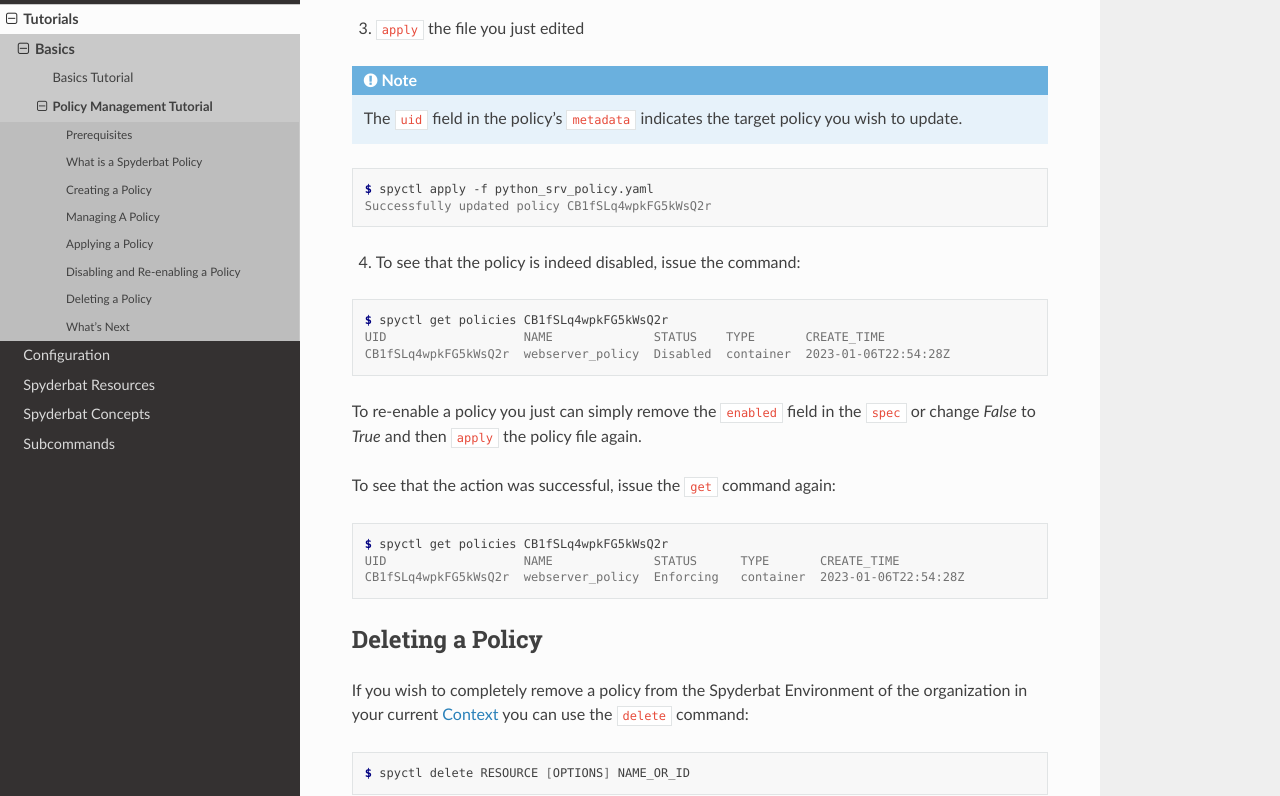
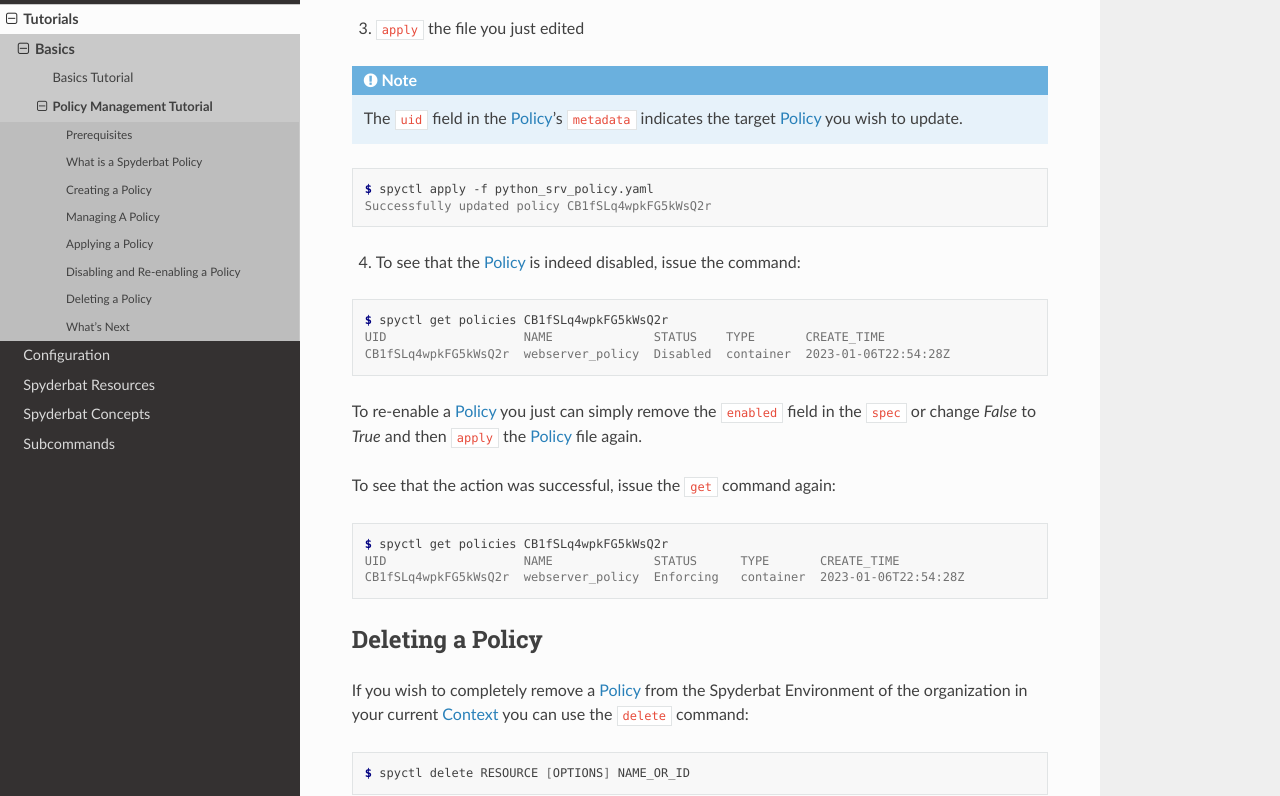
Before and after one commit to spyderbat/spyctl, a Sphinx documentation site: the page built from docs/tutorials/policy_management.rst, in a window 1280 px wide and 1400 px high, scrolled down 7182 px. Shown: the part 157-953 px from the top of the window. Built offline with Sphinx 7.4.7 and the Read the Docs theme 2.0.0, drawn with Linux system fonts in a browser that asks for light colours; some of the changed text lies outside the part shown.

Commit message:
docs bugfixing

```diff
--- a/docs/tutorials/policy_management.rst
+++ b/docs/tutorials/policy_management.rst
@@ -60,13 +60,13 @@
         severity: high
       actions: []
 
-If necessary, update the name in the policy's metadata field.
+If necessary, update the name in the |policy|'s metadata field.
 
 .. code-block:: console
 
     $ vim python_srv_policy.yaml
 
-For the example policy we will change the name from:
+For the example |policy| we will change the name from:
 
 .. code-block:: yaml
 
@@ -92,7 +92,7 @@
 When a new |policy| is created it will have a ``default`` |action| and an empty list of ``actions``. The
 ``severity`` field in the default action indicates the severity that is applied to a |redflag| when
 this |policy| is violated. A full list of redflag severities can be found :ref:`here<Redflag_Severities>`.
-The policy violation |redflag| will be labeled with the highest severity of any taken |actions|,
+The |policy| violation |redflag| will be labeled with the highest severity of any taken |actions|,
 otherwise, if no actions are taken, the |redflag| will be labeled with the ``default`` severity.
 
 .. code-block:: yaml
@@ -114,7 +114,7 @@
 
 .. note::
     Adding |responses| is completely optional. When a |policy| is enforcing,
-    Spyderbat will automatically except |redflags| within the policy, and generate
+    Spyderbat will automatically except |redflags| within the |policy|, and generate
     new |redflags| with the default severity when a |policy| is violated. The full
     |responses| documentation can be found :ref:`here<Response_Actions>`.
 
@@ -196,7 +196,7 @@
 
 |policies| can be managed in a similar way to |baselines|. Your services and containers will continue
 to generate updated |fprints| which may contain activity that deviates from the |policy|. Other than
-viewing the policy violation |redflags| in the |console|, you may view these deviations
+viewing the |policy| violation |redflags| in the |console|, you may view these deviations
 is with the ``diff`` command:
 
 .. code-block:: console
@@ -258,7 +258,7 @@
 .. warning::
     Policies are enabled by default, so they will start enforcing as soon as you apply them. This means
     that any |redflags| normally generated by a container or service will be excepted so long as they
-    fall within the policy. An any deviations from the policy will generate a policy violation |redflag|
+    fall within the |policy|. An any deviations from the |policy| will generate a |policy| violation |redflag|
     and take response actions you have defined.
 
 To view the applied |policies| for the organization in your current |context| you can use the ``get`` command:
@@ -276,14 +276,14 @@
     UID                   NAME              STATUS     TYPE       CREATE_TIME
     CB1fSLq4wpkFG5kWsQ2r  webserver_policy  Enforcing  container  2023-01-06T22:54:28Z
 
-To view the policy you just applied, issue the command:
+To view the |policy| you just applied, issue the command:
 
 .. code-block:: console
 
     $ spyctl get policies -o yaml CB1fSLq4wpkFG5kWsQ2r
 
 
-The policy will look something like this:
+The |policy| will look something like this:
 
 .. code-block:: yaml
 
@@ -341,10 +341,10 @@
 Disabling and Re-enabling a Policy
 ==================================
 
-If you notice that a policy is too noisy, or you want to temporarily disable it, follow the
+If you notice that a |policy| is too noisy, or you want to temporarily disable it, follow the
 following steps:
 
-1. Retrieve the policy via the |api| and save it to a file:
+1. Retrieve the |policy| via the |api| and save it to a file:
 
 .. code-block:: console
 
@@ -380,7 +380,7 @@
 3. ``apply`` the file you just edited
 
 .. note::
-    The ``uid`` field in the policy's ``metadata`` indicates the target policy you wish
+    The ``uid`` field in the |policy|'s ``metadata`` indicates the target |policy| you wish
     to update.
 
 .. code-block:: console
@@ -388,7 +388,7 @@
     $ spyctl apply -f python_srv_policy.yaml
     Successfully updated policy CB1fSLq4wpkFG5kWsQ2r
 
-4. To see that the policy is indeed disabled, issue the command:
+4. To see that the |policy| is indeed disabled, issue the command:
 
 .. code-block:: console
 
@@ -396,8 +396,8 @@
     UID                   NAME              STATUS    TYPE       CREATE_TIME
     CB1fSLq4wpkFG5kWsQ2r  webserver_policy  Disabled  container  2023-01-06T22:54:28Z
 
-To re-enable a policy you just can simply remove the ``enabled`` field in the ``spec`` or change
-*False* to *True* and then ``apply`` the policy file again.
+To re-enable a |policy| you just can simply remove the ``enabled`` field in the ``spec`` or change
+*False* to *True* and then ``apply`` the |policy| file again.
 
 To see that the action was successful, issue the ``get`` command again:
 
@@ -410,7 +410,7 @@
 Deleting a Policy
 =================
 
-If you wish to completely remove a policy from the Spyderbat Environment of the organization in your
+If you wish to completely remove a |policy| from the Spyderbat Environment of the organization in your
 current |context| you can use the ``delete`` command:
 
 .. code-block:: console
--- a/docs/tutorials/spyctl_basics.rst
+++ b/docs/tutorials/spyctl_basics.rst
@@ -475,7 +475,7 @@
 What's Next
 ===========
 
-:ref:`Policy Management Tutorial<Policy_Management>`
+* :ref:`Policy Management Tutorial<Policy_Management>`
 
 .. |api| replace:: :ref:`Spyderbat API<Spyderbat_API>`
 .. |console| replace:: :ref:`Spyderbat Console<Spyderbat_Console>`
```
